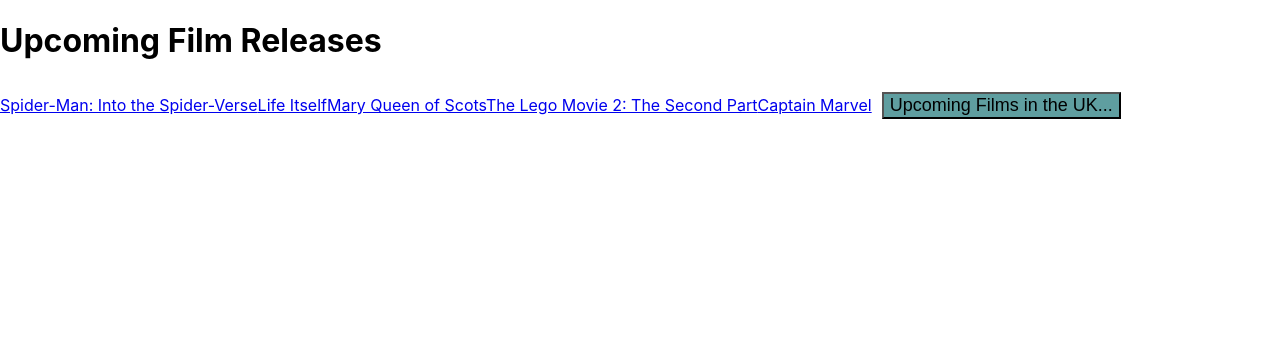
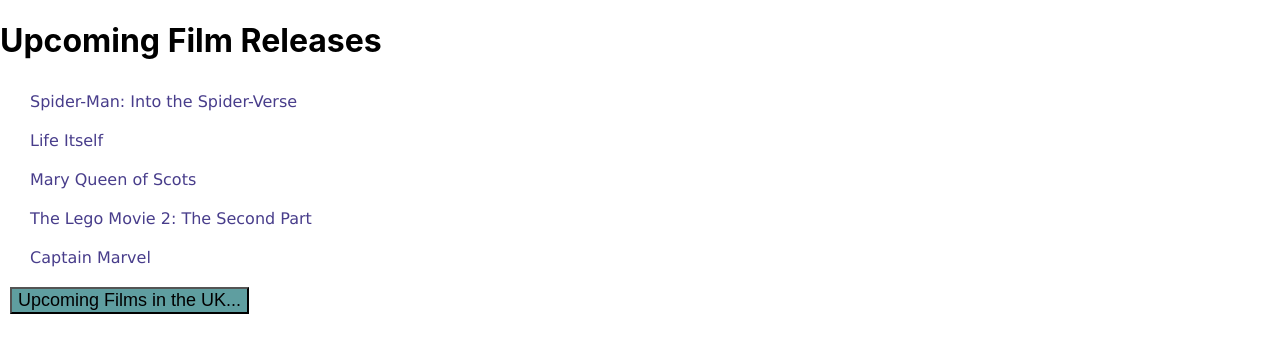
Before and after one commit to ianflod/react_components_FilmHW, a React (Create React App) app: page / in a window 1280 px wide. Shown: the top 352 px of the page. Built offline with nearby package versions, Linux system fonts and the light colour scheme.

Commit message:
All links working, Some light styling done

```diff
--- a/src/App.css
+++ b/src/App.css
@@ -3,3 +3,13 @@
   font-size: large;
   margin: 10px;
 }
+
+.list {
+  display: flex;
+  flex-direction: column;
+  padding: 10px;
+  font-family: Verdana, Geneva, Tahoma, sans-serif;
+  text-decoration: none;
+  margin-left: 20px;
+  color:darkslateblue
+}
--- a/src/components/FilmDetails.js
+++ b/src/components/FilmDetails.js
@@ -7,7 +7,7 @@
 
         <>
             {/* <h3>{film.name}</h3> */}
-            <a href={film.url}>{film.name}</a>
+            <a href={film.url} className="list">{film.name}</a>
 
 
         </>
```
